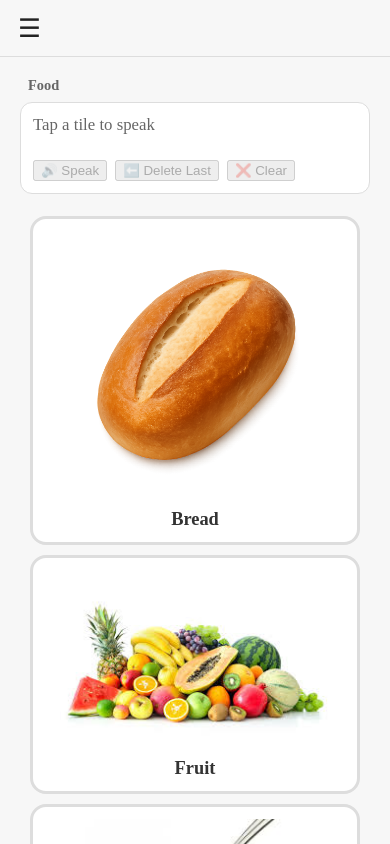
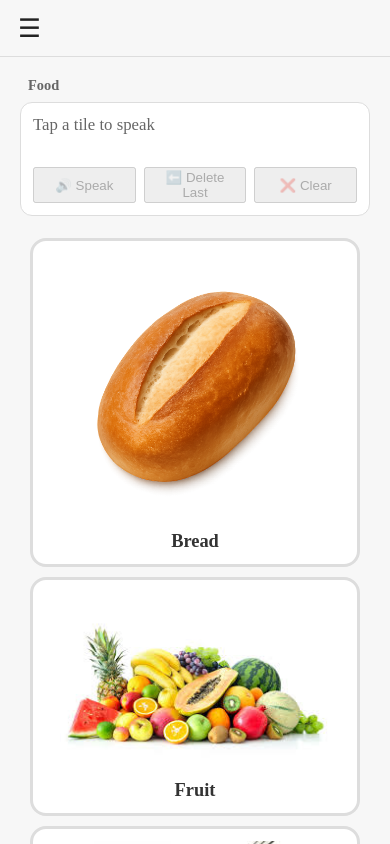
Before and after one commit to ingemedical16/aac-app, a Next.js app in the folder apps/frontend/: page / in a window 390 px wide. Shown: the top 844 px of the page. Built offline with nearby package versions, Linux system fonts and the light colour scheme.

Commit message:
✅ Phase 4.8 : 📱 Mobile: Clear 2-row SentenceBar Text is readable Buttons are large, touch-friendly, full-width 🖥 Tablet/Desktop: Same compact single-row layout ♿ AAC-friendly & consistent with Big Buttons mode

```diff
--- a/apps/frontend/src/components/SentenceBar/SentenceBar.module.scss
+++ b/apps/frontend/src/components/SentenceBar/SentenceBar.module.scss
@@ -6,7 +6,7 @@
   gap: var(--gap-sm);
 }
 
-/* ✅ BREADCRUMB */
+/* BREADCRUMB (Phase 4.7) */
 .breadcrumb {
   display: none;
   font-size: var(--font-size-sm);
@@ -27,32 +27,57 @@
   }
 }
 
+/* SENTENCE BAR */
 .bar {
   display: flex;
-  flex-direction: column;
-  gap: var(--gap-sm);
+  flex-direction: row; /* default: desktop/tablet */
+  align-items: center;
+  gap: var(--gap-md);
   padding: var(--padding-md);
   border: 1px solid var(--border);
   border-radius: var(--radius-md);
   background: var(--tile-bg);
 }
 
+/* MOBILE: SPLIT INTO 2 ROWS */
+@include respond(mobile) {
+  .bar {
+    flex-direction: column;
+    align-items: stretch;
+  }
+}
+
 .words {
-  min-height: 2.2em;
+  flex: 1;
+  min-height: 2.4em;
+  font-weight: var(--font-weight-bold);
 }
 
 .word {
-  font-weight: var(--font-weight-bold);
+  white-space: nowrap;
 }
 
 .hint {
   color: var(--text-muted);
+  font-weight: var(--font-weight-normal);
 }
 
 .buttons {
   display: flex;
   gap: var(--gap-sm);
+  justify-content: flex-end;
   flex-wrap: wrap;
+}
+
+/* MOBILE: BUTTONS FULL WIDTH */
+@include respond(mobile) {
+  .buttons {
+    justify-content: space-between;
+  }
+
+  .buttons button {
+    flex: 1;
+  }
 }
 
 .barSpeaking {
--- a/apps/frontend/src/components/SentenceBar/index.tsx
+++ b/apps/frontend/src/components/SentenceBar/index.tsx
@@ -16,7 +16,7 @@ interface Props {
   onDeleteLast: () => void;
   grammarMode?: GrammarMode;
 
-  /* ✅ Phase 4.7 */
+  /* From Phase 4.7 */
   activeCategoryLabel?: string;
   activeGroupLabel?: string | null;
 }
@@ -54,7 +54,7 @@ export default function SentenceBar({
         profile.highContrast ? styles.highContrast : "",
       ].join(" ")}
     >
-      {/* ✅ MOBILE BREADCRUMB */}
+      {/* MOBILE BREADCRUMB (Phase 4.7) */}
       {(activeCategoryLabel || activeGroupLabel) && (
         <div className={styles.breadcrumb}>
           <span>{activeCategoryLabel}</span>
@@ -67,15 +67,14 @@ export default function SentenceBar({
         </div>
       )}
 
-      {/* MAIN BAR */}
+      {/* SENTENCE BAR */}
       <div
         className={[
-          "aac-row",
           styles.bar,
           isSpeaking ? styles.barSpeaking : "",
         ].join(" ")}
       >
-        {/* WORD LIST */}
+        {/* ROW 1 — SENTENCE TEXT */}
         <div className={styles.words}>
           {sentence.map((tile) => (
             <span key={tile.id} className={styles.word}>
@@ -88,7 +87,7 @@ export default function SentenceBar({
           )}
         </div>
 
-        {/* BUTTONS */}
+        {/* ROW 2 — ACTION BUTTONS */}
         <div className={styles.buttons}>
           <button
             className={styles.speak}
```
